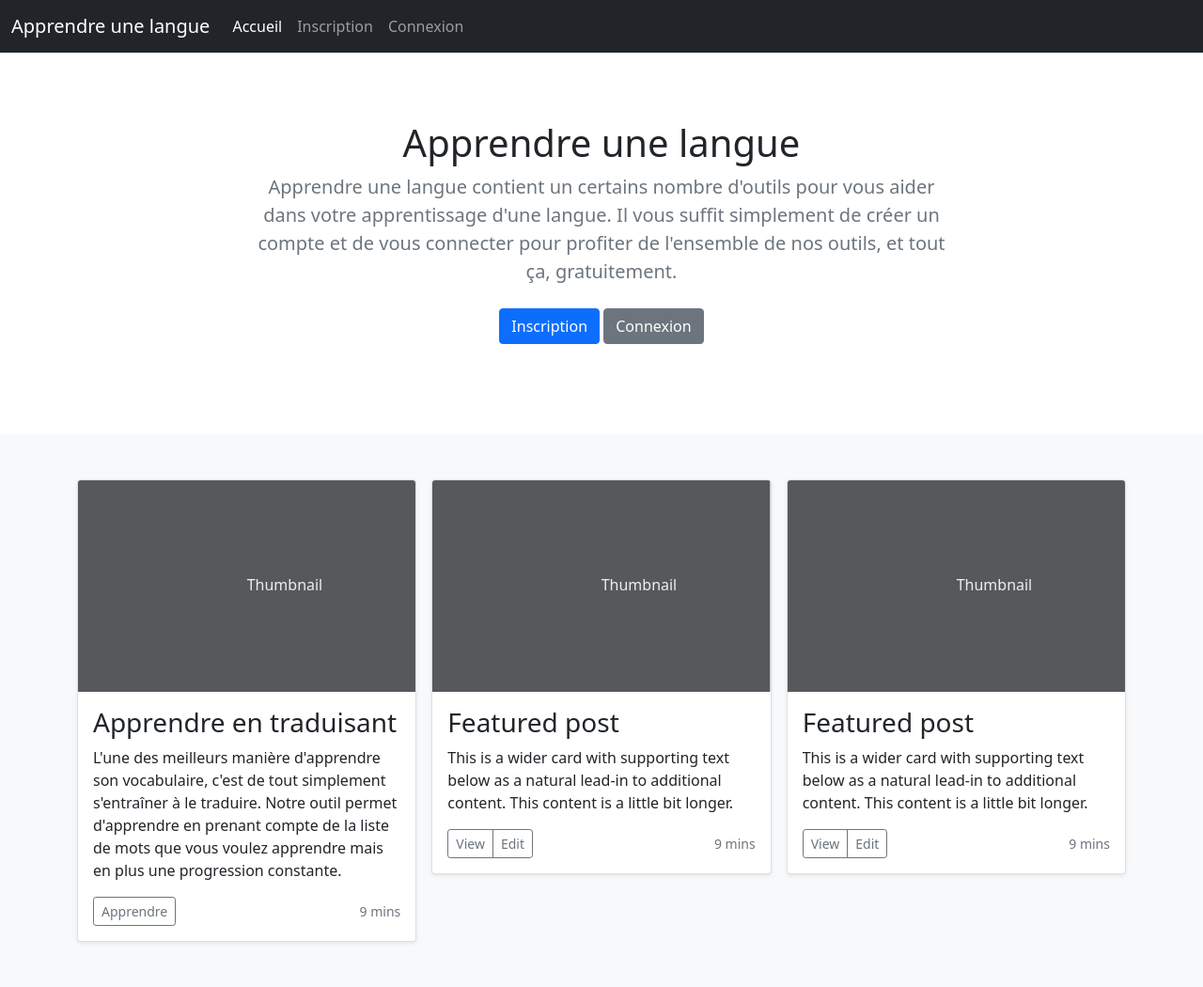
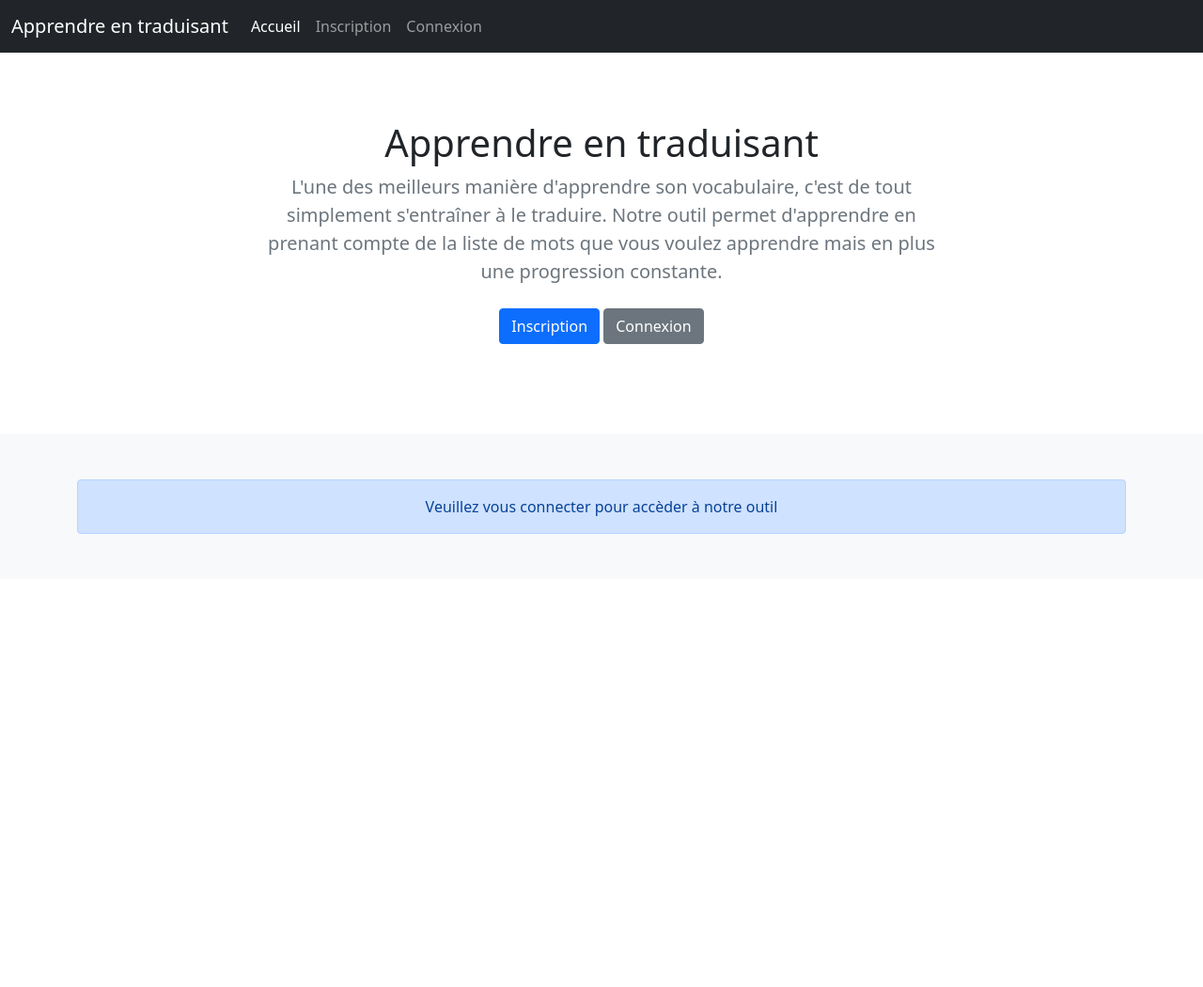
Before and after one commit to nparvedy/learn-a-langage, a PHP site: page /projet/ in a window 1280 px wide. Shown: the whole page at 94% size. After the commit the page ends 568 px from the top, so only its background shows below. Run offline with PHP 8.4, Linux system fonts and the light colour scheme.

Commit message:
some correctifs

```diff
--- a/component/menu.php
+++ b/component/menu.php
@@ -1,7 +1,14 @@
+<?php
+$pageIsTrue = false;
+if (stripos($_SERVER["REQUEST_URI"], 'pages/learn-by-translating.php')) {
+    $pageIsTrue = true;
+}
+?>
+
 <header>
     <nav class="navbar navbar-expand-md navbar-dark bg-dark">
         <div class="container-fluid">
-            <a class="navbar-brand" href=<?= parse_url($_SERVER["REQUEST_URI"], PHP_URL_PATH); ?>>Apprendre une langue</a>
+            <a class="navbar-brand" href=<?= parse_url($_SERVER["REQUEST_URI"], PHP_URL_PATH); ?>>Apprendre en traduisant</a>
             <button class="navbar-toggler" type="button" data-bs-toggle="collapse" data-bs-target="#navbarNavAltMarkup" aria-controls="navbarNavAltMarkup" aria-expanded="false" aria-label="Toggle navigation">
                 <span class="navbar-toggler-icon"></span>
             </button>
@@ -17,13 +24,13 @@
                     <?php
                     } else {
                     ?>
-                        <a class="nav-link" href="../pages/profil.php">Profil</a>
-                        <a class="nav-link connexion" href="app/logout.php">Deconnexion</a>
+                        <a class="nav-link disabled" href="../pages/profil.php">Profil</a>
+                        <a class="nav-link connexion" href="<?php echo ($pageIsTrue ? "../app/logout.php" : "app/logout.php"); ?>">Deconnexion</a>
                     <?php
 
                     }
                     ?>
-                    <!--<a class="nav-link disabled" href="#" tabindex="-1" aria-disabled="true">Disabled</a>-->
+                    <!--<a class=" nav-link disabled" href="#" tabindex="-1" aria-disabled="true">Disabled</a>-->
                 </div>
             </div>
         </div>
--- a/index.php
+++ b/index.php
@@ -23,8 +23,8 @@ session_start();
         <section class="py-4 text-center container">
             <div class="row py-lg-5">
                 <div class="col-lg-8 col-md-8 mx-auto">
-                    <h1 class="fw-light">Apprendre une langue</h1>
-                    <p class="lead text-muted">Apprendre une langue contient un certains nombre d'outils pour vous aider dans votre apprentissage d'une langue. Il vous suffit simplement de créer un compte et de vous connecter pour profiter de l'ensemble de nos outils, et tout ça, gratuitement.</p>
+                    <h1 class="fw-light">Apprendre en traduisant</h1>
+                    <p class="lead text-muted">L'une des meilleurs manière d'apprendre son vocabulaire, c'est de tout simplement s'entraîner à le traduire. Notre outil permet d'apprendre en prenant compte de la liste de mots que vous voulez apprendre mais en plus une progression constante.</p>
                     <p>
                         <a href="<?= parse_url($_SERVER["REQUEST_URI"], PHP_URL_PATH); ?>#inscription" class="btn btn-primary my-2 inscription" onclick="loadSection(this)">Inscription</a>
                         <a href="<?= parse_url($_SERVER["REQUEST_URI"], PHP_URL_PATH); ?>#connexion" class="btn btn-secondary my-2 connexion" onclick="loadSection(this)">Connexion</a>
@@ -47,7 +47,7 @@ session_start();
             <div class="row py-lg-5">
                 <div class="col-lg-8 col-md-8 mx-auto">
                     <h1 class="fw-light">Apprendre une langue</h1>
-                    <p class="lead text-muted">Apprendre une langue contient un certains nombre d'outils pour vous aider dans votre apprentissage d'une langue. </p>
+                    <p class="lead text-muted">L'une des meilleures manière d'apprendre son vocabulaire, c'est de tout simplement s'entraîner à le traduire. Notre outil permet d'apprendre en prenant compte de la liste de mots que vous voulez apprendre mais en plus une progression constante.</p>
                 </div>
             </div>
         </section>
@@ -58,68 +58,19 @@ session_start();
     <section id="content">
         <div class="album py-5 bg-light">
             <div class="container">
+                <?php
+                if (isset($_SESSION['pseudo'])) {
+                ?>
+                    <a href="pages/learn-by-translating.php" class="btn btn-primary btn-lg btn-block col-12">Accèder à notre outil !</a>
+                <?php
+                } else {
+                ?><div class="alert alert-primary text-center" role="alert" style="margin:0">
+                        Veuillez vous connecter pour accèder à notre outil
+                    </div>
+                <?php
+                }
+                ?>
 
-                <div class="row row-cols-1 row-cols-sm-2 row-cols-md-3 g-3">
-                    <div class="col">
-                        <div class="card shadow-sm">
-                            <svg class="bd-placeholder-img card-img-top" width="100%" height="225" xmlns="http://www.w3.org/2000/svg" role="img" aria-label="Placeholder: Thumbnail" preserveAspectRatio="xMidYMid slice" focusable="false">
-                                <title>Placeholder</title>
-                                <rect width="100%" height="100%" fill="#55595c" /><text x="50%" y="50%" fill="#eceeef" dy=".3em">Thumbnail</text>
-                            </svg>
-
-                            <div class="card-body">
-                                <h3 class="mb-2">Apprendre en traduisant</h3>
-                                <p class="card-text">L'une des meilleurs manière d'apprendre son vocabulaire, c'est de tout simplement s'entraîner à le traduire. Notre outil permet d'apprendre en prenant compte de la liste de mots que vous voulez apprendre mais en plus une progression constante. </p>
-                                <div class="d-flex justify-content-between align-items-center">
-                                    <div class="btn-group">
-                                        <a href="pages/learn-by-translating.php" type="button" class="btn btn-sm btn-outline-secondary">Apprendre</a>
-                                    </div>
-                                    <small class="text-muted">9 mins</small>
-                                </div>
-                            </div>
-                        </div>
-                    </div>
-                    <div class="col">
-                        <div class="card shadow-sm">
-                            <svg class="bd-placeholder-img card-img-top" width="100%" height="225" xmlns="http://www.w3.org/2000/svg" role="img" aria-label="Placeholder: Thumbnail" preserveAspectRatio="xMidYMid slice" focusable="false">
-                                <title>Placeholder</title>
-                                <rect width="100%" height="100%" fill="#55595c" /><text x="50%" y="50%" fill="#eceeef" dy=".3em">Thumbnail</text>
-                            </svg>
-
-                            <div class="card-body">
-                                <h3 class="mb-2">Featured post</h3>
-                                <p class="card-text">This is a wider card with supporting text below as a natural lead-in to additional content. This content is a little bit longer.</p>
-                                <div class="d-flex justify-content-between align-items-center">
-                                    <div class="btn-group">
-                                        <button type="button" class="btn btn-sm btn-outline-secondary">View</button>
-                                        <button type="button" class="btn btn-sm btn-outline-secondary">Edit</button>
-                                    </div>
-                                    <small class="text-muted">9 mins</small>
-                                </div>
-                            </div>
-                        </div>
-                    </div>
-                    <div class="col">
-                        <div class="card shadow-sm">
-                            <svg class="bd-placeholder-img card-img-top" width="100%" height="225" xmlns="http://www.w3.org/2000/svg" role="img" aria-label="Placeholder: Thumbnail" preserveAspectRatio="xMidYMid slice" focusable="false">
-                                <title>Placeholder</title>
-                                <rect width="100%" height="100%" fill="#55595c" /><text x="50%" y="50%" fill="#eceeef" dy=".3em">Thumbnail</text>
-                            </svg>
-
-                            <div class="card-body">
-                                <h3 class="mb-2">Featured post</h3>
-                                <p class="card-text">This is a wider card with supporting text below as a natural lead-in to additional content. This content is a little bit longer.</p>
-                                <div class="d-flex justify-content-between align-items-center">
-                                    <div class="btn-group">
-                                        <button type="button" class="btn btn-sm btn-outline-secondary">View</button>
-                                        <button type="button" class="btn btn-sm btn-outline-secondary">Edit</button>
-                                    </div>
-                                    <small class="text-muted">9 mins</small>
-                                </div>
-                            </div>
-                        </div>
-                    </div>
-                </div>
             </div>
         </div>
     </section>
--- a/sources/quizz.js
+++ b/sources/quizz.js
@@ -715,11 +715,11 @@ class Quizz {
             <div class="alert alert-danger" role="alert">
                 Et non ! La traduction était plutôt : ${(this.reverse ? this.listWord[this.lastWord]['word_to_translate'] : this.listWord[this.lastWord]['word_translated'])}
             </div>
+            <div class="alert alert-light" role="alert">
+                ${this.checkWhatIsWrong()}
+            </div>
             <div class="alert alert-primary" role="alert">
                 ${(this.reverse ? this.listWord[this.lastWord]['word_translated'] : this.listWord[this.lastWord]['word_to_translate'])}
-            </div>
-            <div class="alert alert-light" role="alert">
-                ${this.checkWhatIsWrong()}
             </div>
             <p>Vous avez ${this.goodAnswer} bon et ${this.wrongAnswer} faux.</p>
             `
```
Also changed, not shown: pages/learn-by-translating.php (+15 -2 lines).
